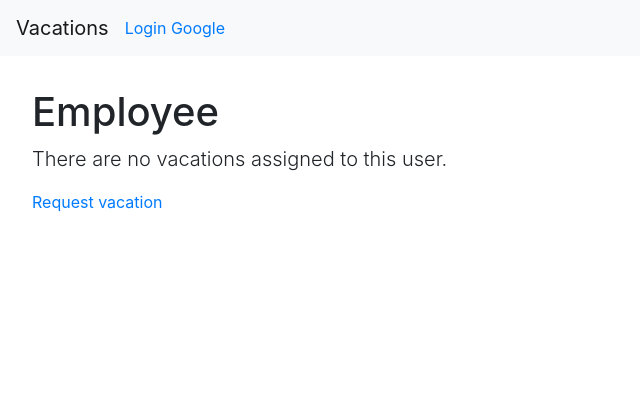
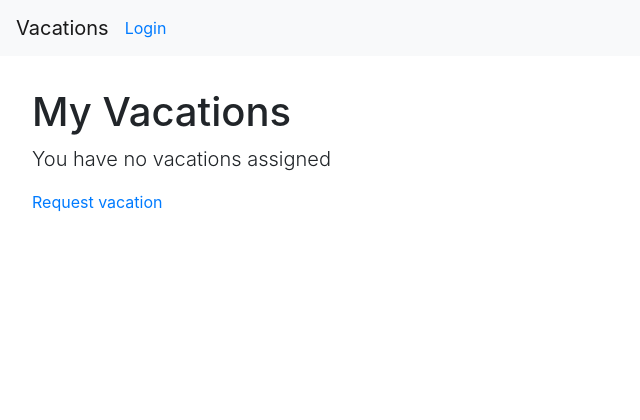
Before and after one commit to evbeda/vacations, a Django app: page / in a window 1280 px wide. Shown: the top 420 px of the page, without its empty margins (0-640 px from the left). Run offline with Django 3.2, Linux system fonts and the light colour scheme; some libraries are stand-ins or nearby versions.

Commit message:
Fix index messages

```diff
--- a/templates/vacations_app/_navbar.html
+++ b/templates/vacations_app/_navbar.html
@@ -4,8 +4,8 @@
     <span class="navbar-toggler-icon"></span>
   </button>
   {% if user.is_authenticated %}
-    Welcome {{user}}, <a href="{% url 'logout' %}">Logout</a>
+    <p>Welcome {{user}}, <a href="{% url 'logout' %}">Logout</a></p>
   {% else %}
-    <a href="{% url 'social:begin' 'google-oauth2' %}">Login Google</a>
+    <a href="{% url 'social:begin' 'google-oauth2' %}">Login</a>
   {% endif %}
 </nav>
--- a/templates/vacations_app/index.html
+++ b/templates/vacations_app/index.html
@@ -9,7 +9,7 @@
     <title></title>
 </head>
 <body>
-    <h1>Employee</h1>
+    <h1>My Vacations</h1>
     {% if vacation %}
     <table class="table">
       <thead class="thead-dark">
@@ -30,7 +30,7 @@
         {% endfor %}
     </table>
     {% else %}
-        <p class="lead">There are no vacations assigned to this user.</p>
+        <p class="lead">You have no vacations assigned</p>
     {% endif %}
         <a href="vacation-request">Request vacation</a>
 </body>
```
